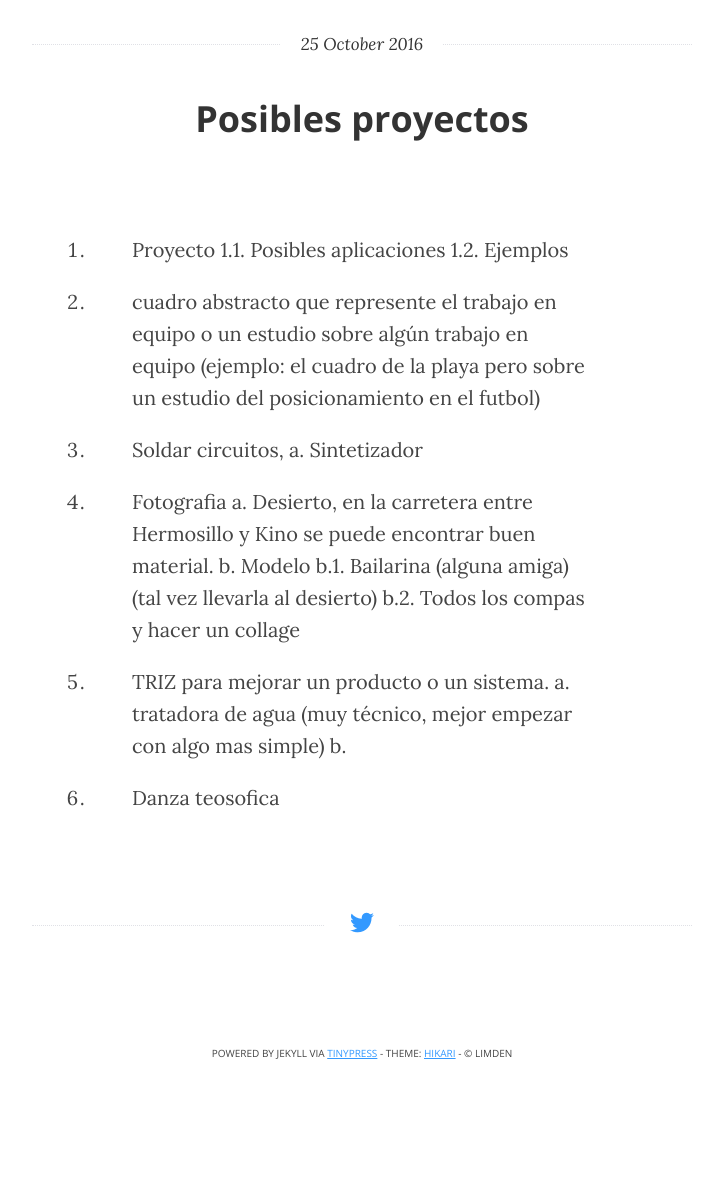
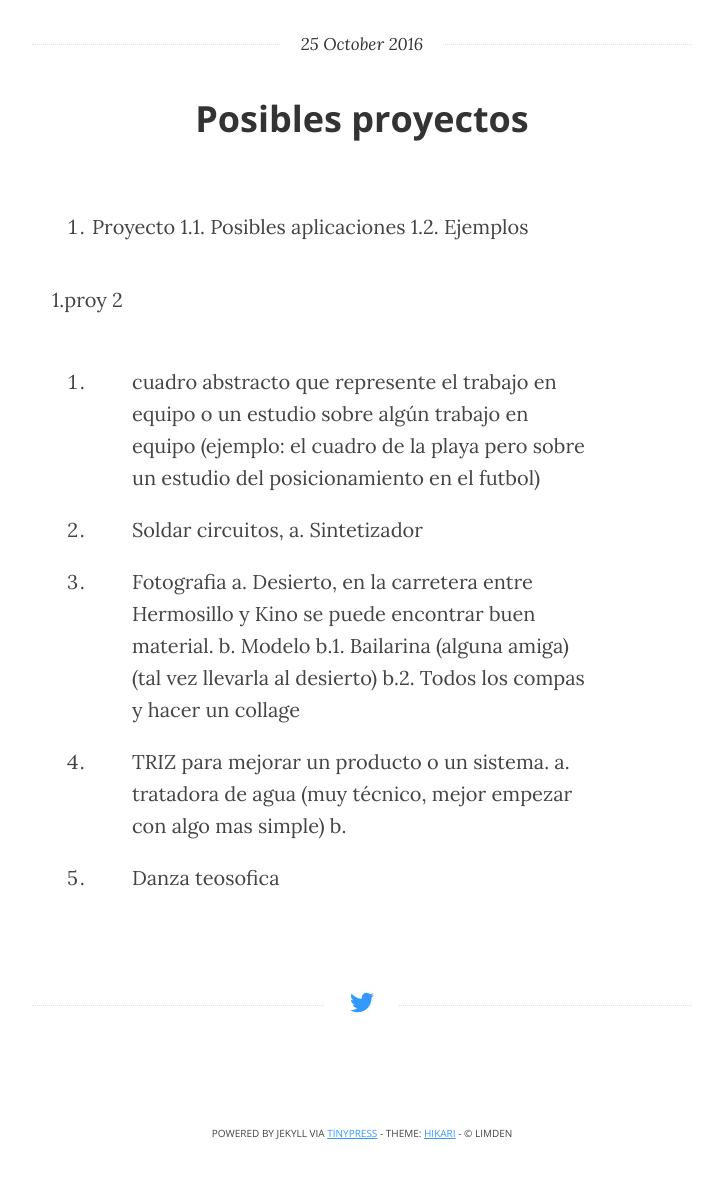
Before and after one commit to limden/limden.github.io, a Jekyll site: the page built from _posts/2016-10-25-posibles-proyectos.markdown, in a window 1280 px wide, cut to the strip 154-1337 px from the top of the page. Shown: the top 1178 px of the strip, without its empty margins (278-1001 px from the left). Built offline with Jekyll 4.4.1, drawn with Linux system fonts in a browser that asks for light colours; before the commit the page ends 1257 px from its top, so only the background shows below that.

Commit message:
Post update: Posibles proyectos

```diff
--- a/_posts/2016-10-25-posibles-proyectos.markdown
+++ b/_posts/2016-10-25-posibles-proyectos.markdown
@@ -7,7 +7,7 @@ layout: post
 1.1. Posibles aplicaciones
 1.2. Ejemplos
 
-
+1.proy 2
 
 
 1. cuadro abstracto que represente el trabajo en equipo o un estudio sobre algún trabajo en equipo (ejemplo: el cuadro de la playa pero sobre un estudio del posicionamiento en el futbol)
```
